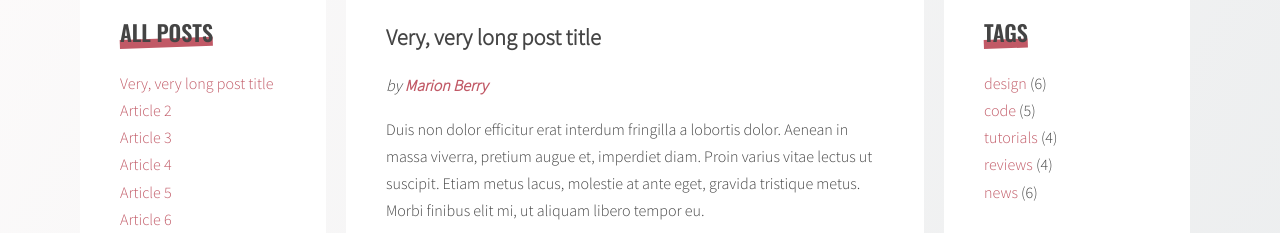
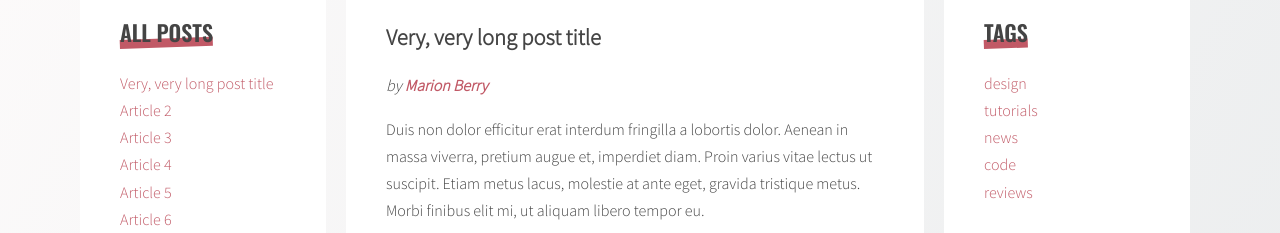
Before and after one commit to maariaantonina/javascript-blog, a website: page index.html in a window 1280 px wide. Shown: the part 236-469 px from the top of the page. Drawn offline with nearby package versions, Linux system fonts and the light colour scheme; files that its build step writes are made by us from their sources; files whose address does not match are found by name.

Commit message:
generate tag list (right)

```diff
--- a/index.html
+++ b/index.html
@@ -240,11 +240,7 @@
         <aside class="sidebar">
           <h2 class="section-title">Tags</h2>
           <ul class="list tags">
-            <li><a href="#">design</a> <span>(6)</span></li>
-            <li><a href="#">code</a> <span>(5)</span></li>
-            <li><a href="#">tutorials</a> <span>(4)</span></li>
-            <li><a href="#">reviews</a> <span>(4)</span></li>
-            <li><a href="#">news</a> <span>(6)</span></li>
+            <a href="#">news</a> <span>(6)</span></li>
           </ul>
           <h2 class="section-title">Authors</h2>
           <ul class="list authors">
--- a/js/script.js
+++ b/js/script.js
@@ -28,7 +28,8 @@
     optTitleSelector = '.post-title',
     optTitleListSelector = '.titles',
     optArticleTagsSelector = '.post-tags .list',
-    optArticleAuthorSelector = '.post-author';
+    optArticleAuthorSelector = '.post-author',
+    optTagsListSelector = '.tags.list';
 
   function generateTitleLinks(customSelector = '') {
     const titleList = document.querySelector(optTitleListSelector);
@@ -61,6 +62,7 @@
   }
 
   function generateTags() {
+    let allTags = [];
     const articles = document.querySelectorAll(optArticleSelector);
     for (let article of articles) {
       const tags = article.querySelector(optArticleTagsSelector);
@@ -70,8 +72,13 @@
       for (let tag of articleTagsArray) {
         const linkHtml = '<li><a href="#tag-' + tag + '">' + tag + '</a></li>';
         html = html + linkHtml;
+        if (allTags.indexOf(linkHtml) == -1) {
+          allTags.push(linkHtml);
+        }
       }
+      const tagList = document.querySelector('.tags');
       tags.innerHTML = html;
+      tagList.innerHTML = allTags.join(' ');
     }
   }
 
```
